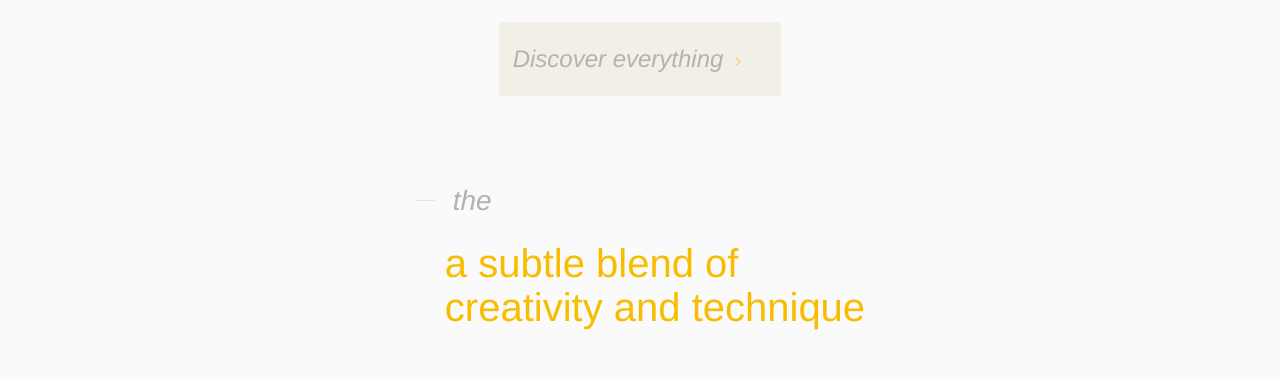
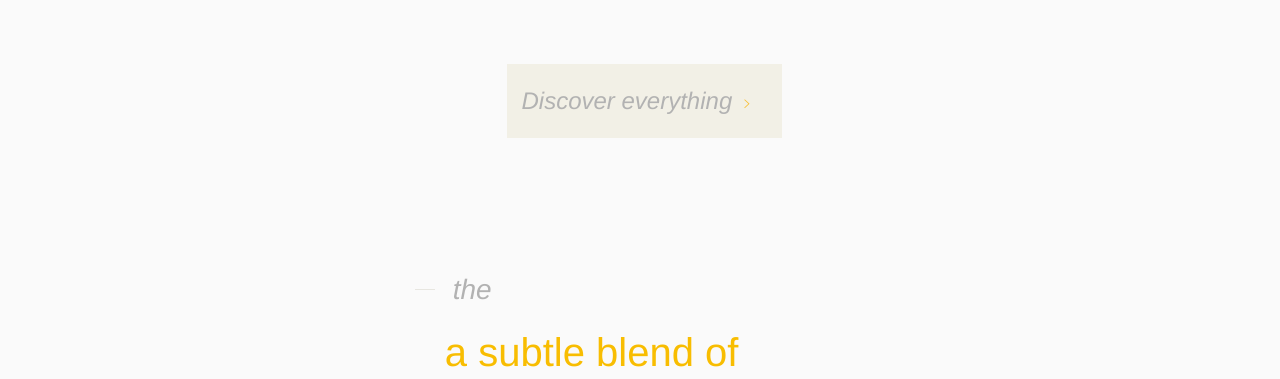
Before and after one commit to jlquaccia/deadwater-clone, a website: page public/index.html in a window 1280 px wide. Shown: the part 2547-2926 px from the top of the page. Drawn offline with nearby package versions, Linux system fonts and the light colour scheme.

Commit message:
80% complete with waypoints

```diff
--- a/public/css/home.css
+++ b/public/css/home.css
@@ -4,7 +4,8 @@
 .projectWrapper .imgWrapper.two,
 .projectWrapper .inner.two,
 .projectWrapper .imgWrapper.three,
-.projectWrapper .inner.three {
+.projectWrapper .inner.three,
+.discoverWrapper {
   width: 0%;
   overflow: hidden;
 }
@@ -110,6 +111,9 @@
 
 .discoverWrapper {
   text-align: center;
+  display: inline-block;
+  margin: 3em 0;
+  white-space: nowrap;
 }
 
 .discoverWrapper h3 {
@@ -128,7 +132,8 @@
 .homeImgOneWrapper,
 .projectWrapper .imgWrapper.one,
 .projectWrapper .imgWrapper.two,
-.projectWrapper .imgWrapper.three {
+.projectWrapper .imgWrapper.three,
+.discoverWrapper {
   -webkit-transition: all .6s cubic-bezier(.19, 1, .22, 1) .3s;
   -o-transition: all .6s cubic-bezier(.19, 1, .22, 1) .3s;
   -moz-transition: all .6s cubic-bezier(.19, 1, .22, 1) .3s;
--- a/public/js/controllers/HomeCtrl.js
+++ b/public/js/controllers/HomeCtrl.js
@@ -75,4 +75,10 @@ angular.module('deadwater').controller('HomeCtrl', ['$scope', function ($scope)
   }, {
     offset: '75%'
   });
+
+  $('.discoverWrapper').waypoint(function () {
+    $('.discoverWrapper').css('width', '283.3px');
+  }, {
+    offset: '75%'
+  });
 }]);
```
